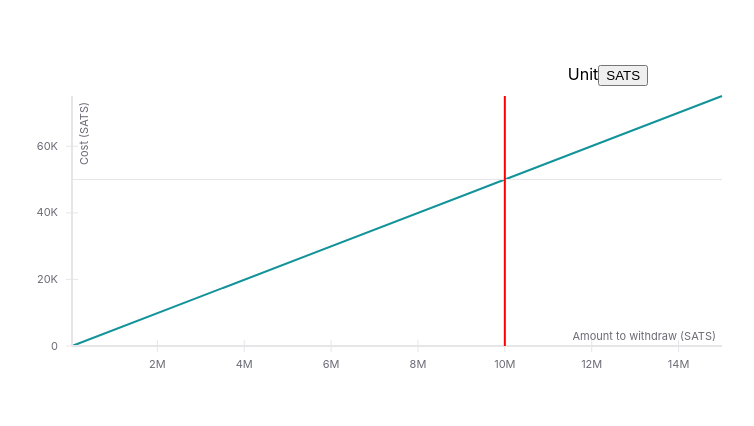
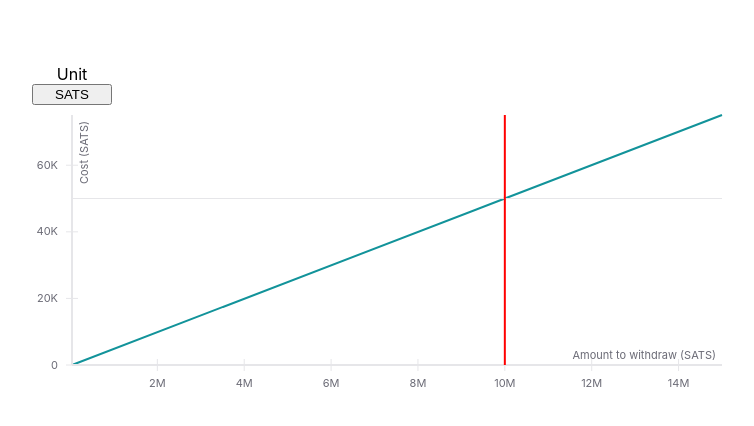
Before and after one commit to bilthon/withdrawal-strategy, a React (Create React App) app: page / in a window 1280 px wide. Shown: the top 426 px of the page, without its empty margins (32-786 px from the left). Built offline with nearby package versions, Linux system fonts and the light colour scheme.

Commit message:
feature: adds some style for unit toggle button

```diff
--- a/src/components/CostChart/CostChart.css
+++ b/src/components/CostChart/CostChart.css
@@ -2,3 +2,8 @@
 	margin: 2em;
 	padding: 2em;
 }
+.Unit {
+	width: 5em;
+	display: flex;
+	flex-direction: column;
+}
```
